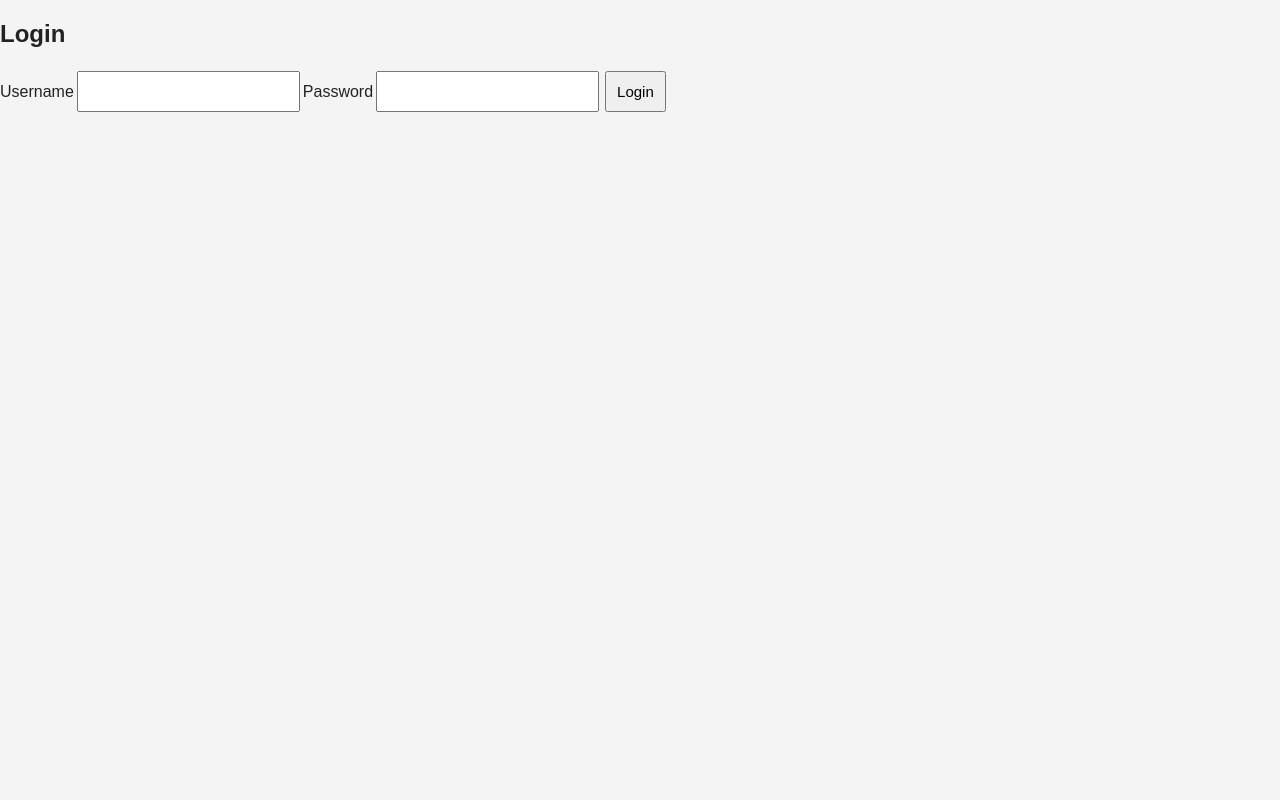
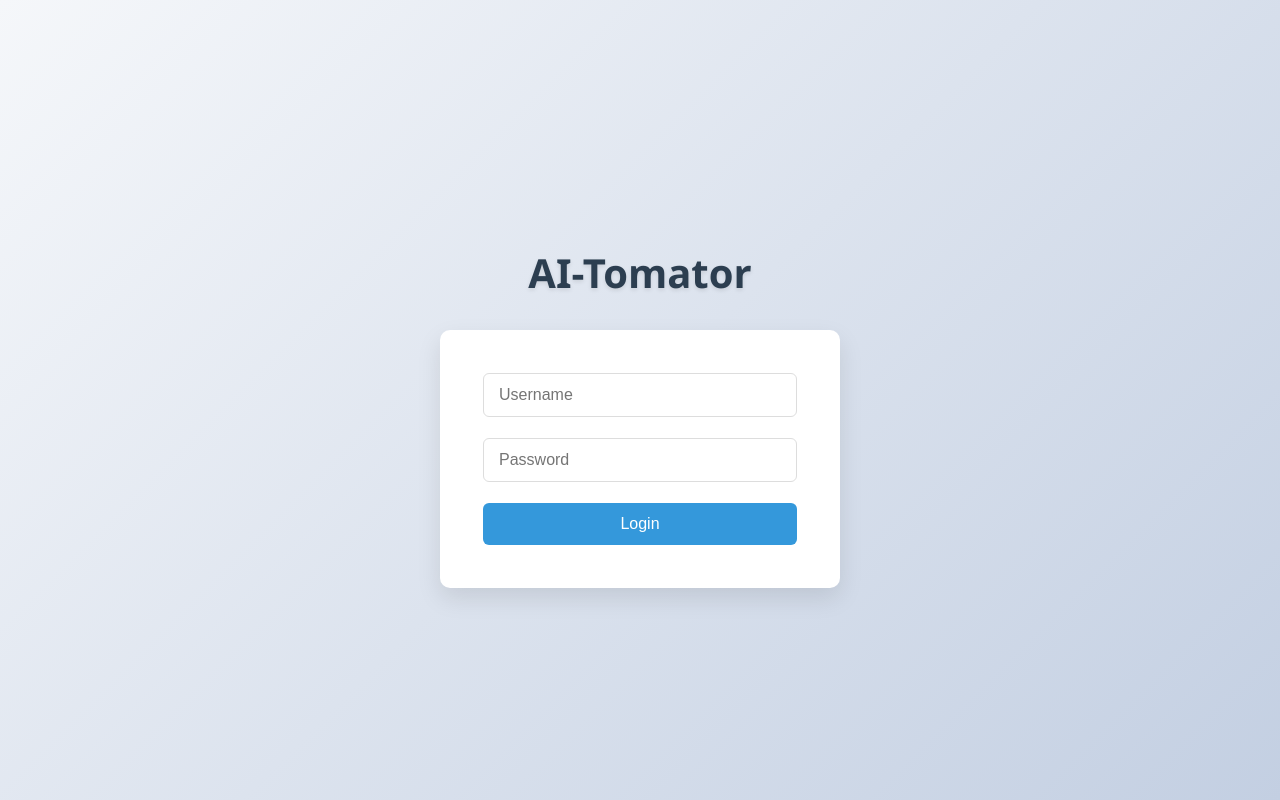
Before and after one commit to Benjino16/ai-tomator, a React (Vite) app in the folder frontend/: page /login in a window 1280 px wide. Built offline with nearby package versions, Linux system fonts and the light colour scheme.

Commit message:
feat(login_page): improved design

```diff
--- a/frontend/src/index.css
+++ b/frontend/src/index.css
@@ -91,30 +91,21 @@ select, button, input {
     margin: 3px;
 }
 
-.button {
+button {
+    padding: 12px;
+    background-color: #3498db;
+    color: white;
+    border: none;
+    border-radius: 6px;
+    font-size: 1rem;
     cursor: pointer;
-    border: none;
-    color: var(--color-button-text);
-    border-radius: var(--radius-sm);
+    transition: background-color 0.3s;
 }
-
-.button--blue {
-    background: var(--color-selectable);
+button:hover {
+    background-color: #2980b9;
 }
-.button--blue:hover {
-    background: var(--color-click);
-}
-.button--red {
-    background: #a33131;
-}
-.button--red:hover {
-    background: #882929;
-}
-.button--grey {
-    background: #707070;
-}
-.button--grey:hover {
-    background: #6a6a6a;
+button:active {
+    transform: scale(0.98);
 }
 
 /* Tables */
@@ -182,11 +173,16 @@ footer {
 }
 
 
-
-#promptForm, #promptDisplayForm {
+form {
     display: flex;
     flex-direction: column;
-    gap: 10px; /* Abstand zwischen Textboxen und Button */
+    gap: 15px;
+    background-color: white;
+    padding: 40px;
+    border-radius: 10px;
+    box-shadow: 0 10px 25px rgba(0, 0, 0, 0.1);
+    width: 100%;
+    max-width: 400px;
 }
 
 
--- /dev/null
+++ b/frontend/src/pages/LoginPage/LoginPage.module.css
@@ -0,0 +1,34 @@
+/* LoginPage.module.css */
+
+.section {
+    display: flex;
+    flex-direction: column;
+    align-items: center;
+    justify-content: center;
+    min-height: 100vh;
+    background: linear-gradient(135deg, #f5f7fa 0%, #c3cfe2 100%);
+    font-family: 'Segoe UI', Tahoma, Geneva, Verdana, sans-serif;
+    padding: 20px;
+}
+
+.h2 {
+    color: #2c3e50;
+    margin-bottom: 30px;
+    font-size: 2.5rem;
+    font-weight: 600;
+    text-shadow: 0 2px 4px rgba(0, 0, 0, 0.1);
+}
+
+.input {
+    padding: 12px 15px;
+    border: 1px solid #ddd;
+    border-radius: 6px;
+    font-size: 1rem;
+    transition: border-color 0.3s;
+}
+
+.input:focus {
+    outline: none;
+    border-color: #3498db;
+    box-shadow: 0 0 0 2px rgba(52, 152, 219, 0.2);
+}
--- a/frontend/src/pages/LoginPage/LoginPage.tsx
+++ b/frontend/src/pages/LoginPage/LoginPage.tsx
@@ -1,6 +1,7 @@
 import {useState} from "react";
 import {useNavigate} from "react-router-dom";
 import { LoginAPI } from "../../api/login.ts";
+import styles from "../LoginPage/LoginPage.module.css"
 
 export default function LoginPage() {
     const [username, setUsername] = useState("");
@@ -20,25 +21,28 @@ export default function LoginPage() {
     }
 
     return (
-        <section>
-            <h2>Login</h2>
-            <form onSubmit={handleSubmit}>
-                <label>Username</label>
+        <section className={styles.section}>
+            <h2 className={styles.h2}>AI-Tomator</h2>
+            <form className={styles.form} onSubmit={handleSubmit}>
                 <input
+                    className={styles.input}
                     type="text"
+                    placeholder="Username"
                     value={username}
                     minLength={3}
                     onChange={(e) => setUsername(e.target.value)}
                 />
-                <label>Password</label>
                 <input
+                    className={styles.input}
                     type="password"
+                    placeholder="Password"
                     value={password}
                     minLength={6}
                     onChange={(e) => setPassword(e.target.value)}
                 />
-                <button type="submit">Login</button>
+                <button className={styles.button} type="submit">Login</button>
             </form>
         </section>
+
     );
 }
```
